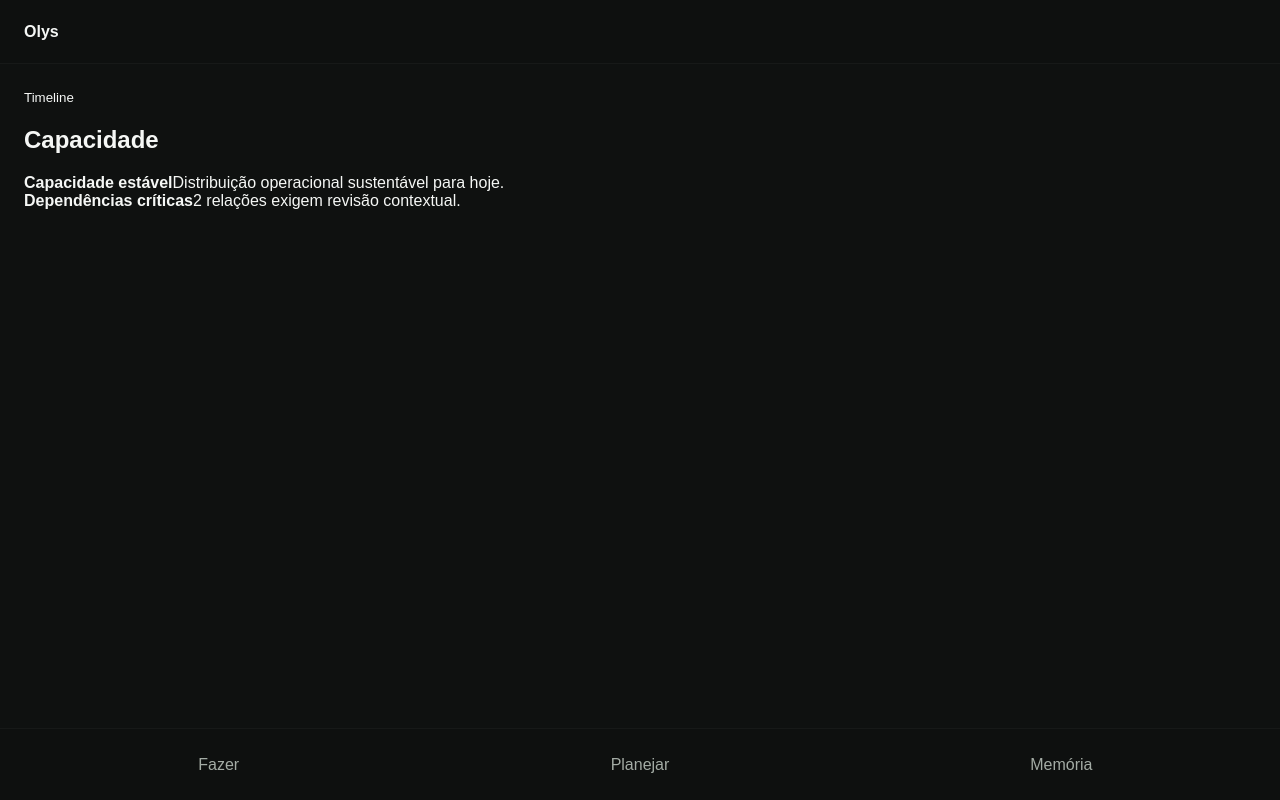
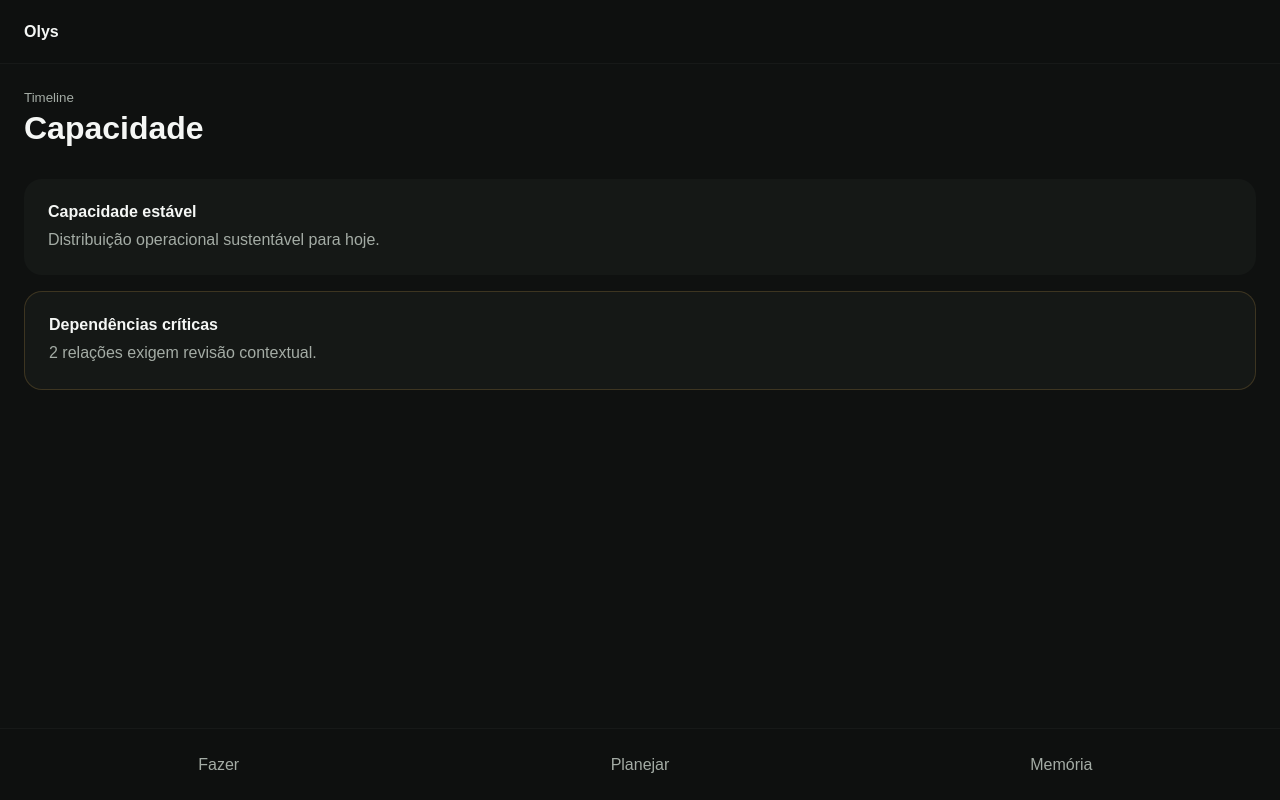
Before and after one commit to filipedreyer/Olys-auto, a React app: page /timeline in a window 1280 px wide. Built offline with nearby package versions, Linux system fonts and the light colour scheme; the HTML template or start-up script is replaced by a standard one.

Commit message:
feat: add timeline structural styling

```diff
--- a/src/styles/globals.css
+++ b/src/styles/globals.css
@@ -97,23 +97,27 @@ main {
   color: var(--text-secondary);
 }
 
-.hoje-screen {
+.hoje-screen,
+.timeline-screen {
   display: flex;
   flex-direction: column;
   gap: var(--space-6);
 }
 
-.hoje-screen__header {
+.hoje-screen__header,
+.timeline-screen__header {
   display: flex;
   align-items: center;
   justify-content: space-between;
 }
 
-.hoje-screen__header small {
+.hoje-screen__header small,
+.timeline-screen__header small {
   color: var(--text-secondary);
 }
 
-.hoje-screen__header h1 {
+.hoje-screen__header h1,
+.timeline-screen__header h1 {
   margin: 4px 0 0;
   font-size: 2rem;
 }
@@ -172,3 +176,31 @@ main {
 .operational-row--attention .operational-row__indicator {
   background: var(--warning);
 }
+
+.timeline-screen__surface {
+  display: flex;
+  flex-direction: column;
+  gap: var(--space-4);
+}
+
+.timeline-card {
+  display: flex;
+  flex-direction: column;
+  gap: 8px;
+  padding: 24px;
+  border-radius: var(--radius-md);
+  background: var(--surface);
+}
+
+.timeline-card strong {
+  font-size: 1rem;
+}
+
+.timeline-card span {
+  color: var(--text-secondary);
+  line-height: 1.4;
+}
+
+.timeline-card--dependency {
+  border: 1px solid rgba(180, 138, 66, 0.25);
+}
```
